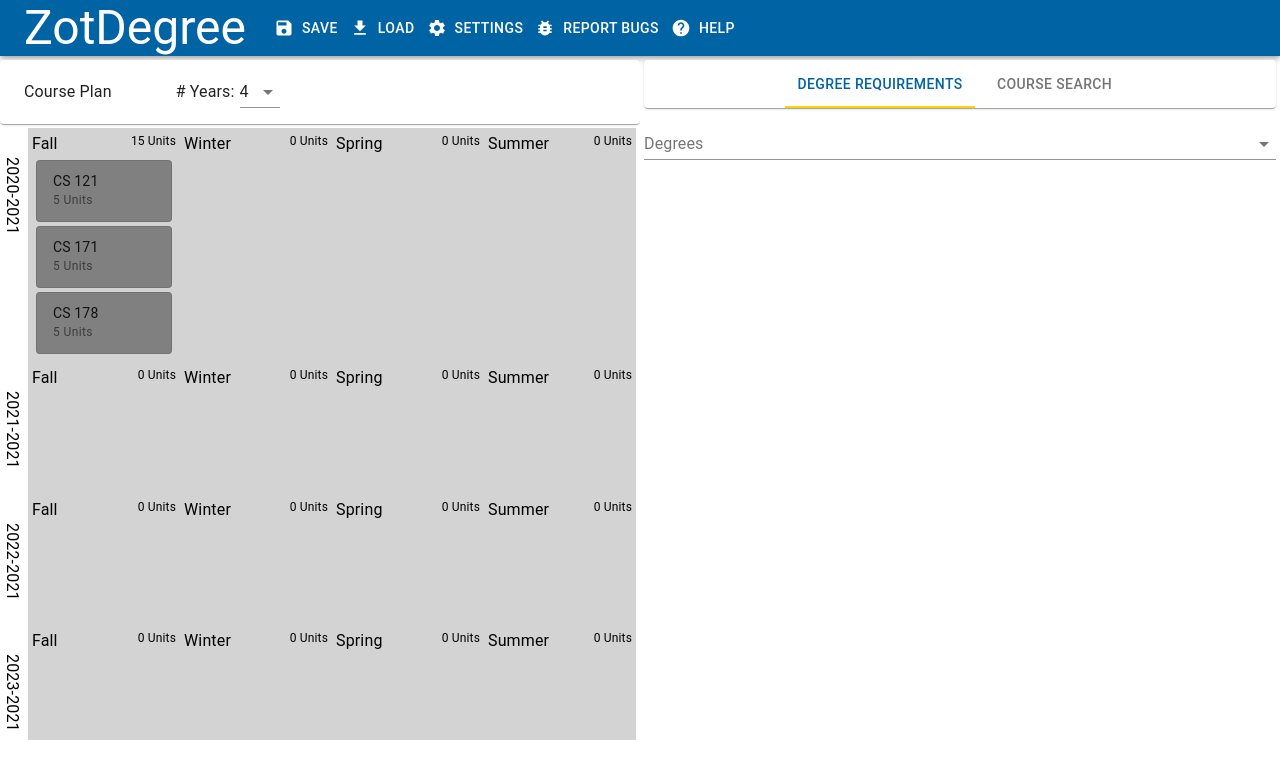
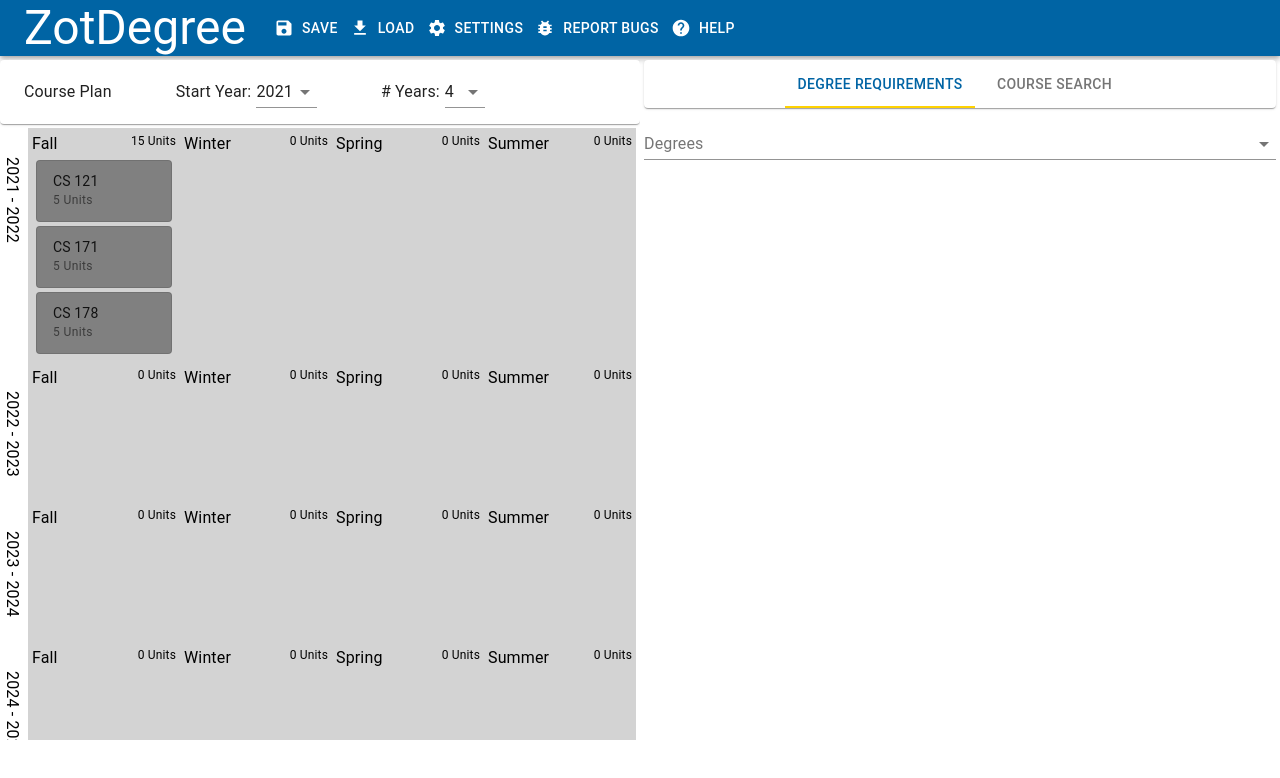
Before and after one commit to lukeren314/ZotDegree, a React (Create React App) app in the folder client/: page / in a window 1280 px wide. Shown: the top 778 px of the page. Built offline with nearby package versions, Linux system fonts and the light colour scheme.

Commit message:
updated years selector

```diff
--- a/client/package.json
+++ b/client/package.json
@@ -23,7 +23,7 @@
     "test": "react-scripts test",
     "eject": "react-scripts eject"
   },
-  "proxy": "http://localhost:8080",
+  "proxy": "http://localhost:3000",
   "eslintConfig": {
     "extends": [
       "react-app",
--- a/client/src/components/CoursePlan/CoursePlan.js
+++ b/client/src/components/CoursePlan/CoursePlan.js
@@ -2,17 +2,21 @@ import { Grid } from "@material-ui/core";
 import YearPlan from "./YearPlan";
 
 function CoursePlan(props) {
-  const { coursePlan, deleteCourse } = props;
+  const { coursePlan, deleteCourse, startYear, numYears } = props;
   return (
     <Grid>
-      {Object.keys(coursePlan).map((year) => (
+      {Object.keys(coursePlan).map(
+        (year) =>
+          year < numYears && (
             <YearPlan
               key={year + "year"}
+              startYear={startYear}
               year={year}
               yearPlan={coursePlan[year]}
               deleteCourse={deleteCourse}
             />
-      ))}
+          )
+      )}
     </Grid>
   );
 }
--- a/client/src/components/CoursePlan/YearPlan.js
+++ b/client/src/components/CoursePlan/YearPlan.js
@@ -4,7 +4,10 @@ import QuarterPlan from "./QuarterPlan";
 import { QUARTERS } from "../CoursePlanner/util";
 
 function YearPlan(props) {
-  const { year, yearPlan, deleteCourse } = props;
+  const { year, yearPlan, startYear, deleteCourse } = props;
+  const yearRange = `${parseInt(startYear) + parseInt(year)} - ${
+    parseInt(startYear) + parseInt(year) + 1
+  }`;
   return (
     <Fragment>
       <Grid container xs direction="row" item spacing={1}>
@@ -19,7 +22,7 @@ function YearPlan(props) {
               textAlign: "center",
             }}
           >
-            {"202" + year + "-2021"}
+            {yearRange}
           </Typography>
         </Grid>
         {QUARTERS.map((quarter) => (
--- a/client/src/components/CoursePlanner/CoursePlanner.js
+++ b/client/src/components/CoursePlanner/CoursePlanner.js
@@ -7,12 +7,12 @@ import { DragDropContext } from "react-beautiful-dnd";
 import DraggableIdManager from "./DraggableIdManager";
 import {
   newYearPlans,
-  newYearPlan,
   addCourse,
   removeCourse,
   moveCourse,
   removeCourseFromQuarter,
   DEFAULT_YEARS,
+  DEFAULT_START_YEAR,
 } from "./util";
 
 class CoursePlanner extends PureComponent {
@@ -23,6 +23,7 @@ class CoursePlanner extends PureComponent {
       yearPlans: initialYearPlans,
       courseSearchList: null,
       numYears: DEFAULT_YEARS,
+      startYear: DEFAULT_START_YEAR,
     };
 
     this.draggableIdManager = new DraggableIdManager();
@@ -32,22 +33,14 @@ class CoursePlanner extends PureComponent {
     this.searchCourses = this.searchCourses.bind(this);
     this.findCourseId = this.findCourseId.bind(this);
     this.setNumYears = this.setNumYears.bind(this);
+    this.setStartYear = this.setStartYear.bind(this);
     this.deleteCourse = this.deleteCourse.bind(this);
   }
   setNumYears(event) {
-    let newNumYears = event.target.value;
-    let newYearPlans = { ...this.state.yearPlans };
-    for (let i = 0; i < newNumYears; ++i) {
-      if (!(i in this.state.yearPlans)) {
-        newYearPlans[i] = newYearPlan();
-      }
-    }
-    for (let yearPlanId in newYearPlans) {
-      if (yearPlanId >= newNumYears) {
-        delete newYearPlans[yearPlanId];
-      }
-    }
-    this.setState({ yearPlans: newYearPlans, numYears: newNumYears });
+    this.setState({ numYears: event.target.value });
+  }
+  setStartYear(event) {
+    this.setState({ startYear: event.target.value });
   }
   componentDidMount() {
     this.addCourses(0, "Fall", ["CS 121", "CS 171", "CS 178"]);
@@ -171,6 +164,7 @@ class CoursePlanner extends PureComponent {
     });
   }
   render() {
+    const { numYears, startYear, yearPlans, courseSearchList } = this.state;
     return (
       <DragDropContext onDragEnd={this.onDragEnd}>
         <Grid container style={{ height: "85vh" }}>
@@ -184,12 +178,16 @@ class CoursePlanner extends PureComponent {
             style={{ overflow: "auto", height: "100%" }}
           >
             <CourseToolbar
-              numYears={this.state.numYears}
+              numYears={numYears}
               setNumYears={this.setNumYears}
+              startYear={startYear}
+              setStartYear={this.setStartYear}
             />
             <CoursePlan
-              coursePlan={this.state.yearPlans}
+              coursePlan={yearPlans}
               deleteCourse={this.deleteCourse}
+              startYear={startYear}
+              numYears={numYears}
             />
           </Grid>
           <Grid
@@ -202,7 +200,7 @@ class CoursePlanner extends PureComponent {
             style={{ overflow: "auto", height: "100%" }}
           >
             <ToolPanels
-              courseSearchList={this.state.courseSearchList}
+              courseSearchList={courseSearchList}
               searchCourses={this.searchCourses}
             />
           </Grid>
--- a/client/src/components/CoursePlanner/CourseToolbar.js
+++ b/client/src/components/CoursePlanner/CourseToolbar.js
@@ -5,9 +5,15 @@ import {
   Select,
   MenuItem,
 } from "@material-ui/core";
+import { DEFAULT_START_YEAR } from "./util";
+const YEARS_BEFORE = 10;
+const YEARS_AFTER = 10;
+const years = [...Array(YEARS_BEFORE + YEARS_AFTER + 1).keys()].map(
+  (i) => i + DEFAULT_START_YEAR - YEARS_BEFORE
+);
 
 function CourseToolbar(props) {
-  const { numYears, setNumYears } = props;
+  const { startYear, setStartYear, numYears, setNumYears } = props;
   return (
     <Paper
       style={{
@@ -16,7 +22,22 @@ function CourseToolbar(props) {
     >
       <Toolbar>
         <Typography style={{ marginRight: "5vw" }}>Course Plan</Typography>
+        <Typography style={{ marginRight: "5px" }}>Start Year: </Typography>
+        <Select
+          value={startYear}
+          onChange={setStartYear}
+          style={{ marginRight: "5vw" }}
+        >
+          {years.map((year) => {
+            return (
+              <MenuItem value={year} key={"toolbaryears" + year}>
+                {year}
+              </MenuItem>
+            );
+          })}
+        </Select>
         <Typography style={{ marginRight: "5px" }}># Years:</Typography>
+
         <Select value={numYears} onChange={setNumYears}>
           <MenuItem value={3}>3</MenuItem>
           <MenuItem value={4}>4</MenuItem>
--- a/client/src/components/CoursePlanner/util.js
+++ b/client/src/components/CoursePlanner/util.js
@@ -1,9 +1,10 @@
 export const DEFAULT_YEARS = 4;
+export const DEFAULT_START_YEAR = new Date().getFullYear();
 export const QUARTERS = ["Fall", "Winter", "Spring", "Summer"];
 
 export function newYearPlans() {
   let yearPlans = {};
-  for (let i = 0; i < DEFAULT_YEARS; ++i) {
+  for (let i = 0; i < DEFAULT_YEARS + 1; ++i) {
     yearPlans[i] = newYearPlan();
   }
   return yearPlans;
```
Also changed, not shown: client/src/json/universal_requirements.json (added, +56 -0 lines). Lines whose indentation alone changed are shown as unchanged.
